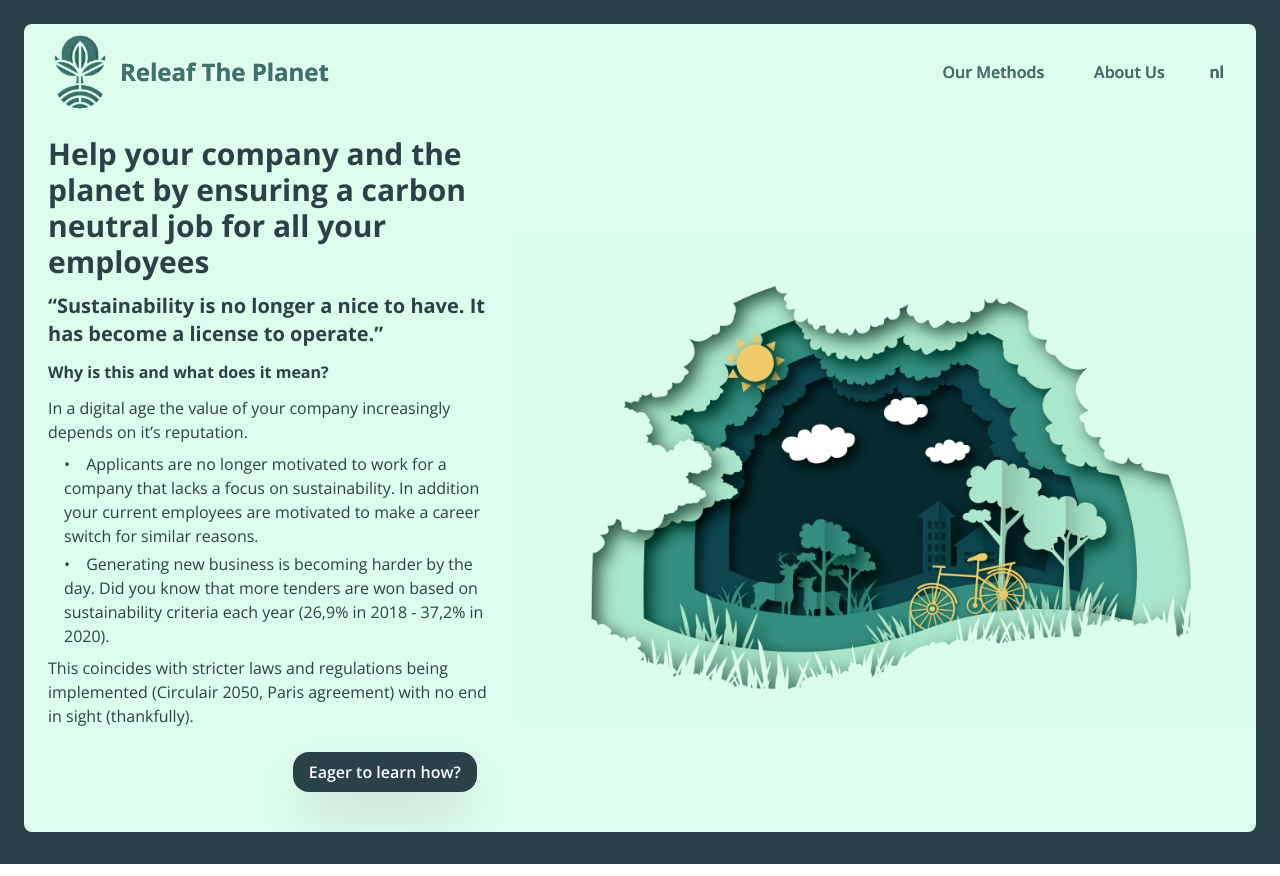
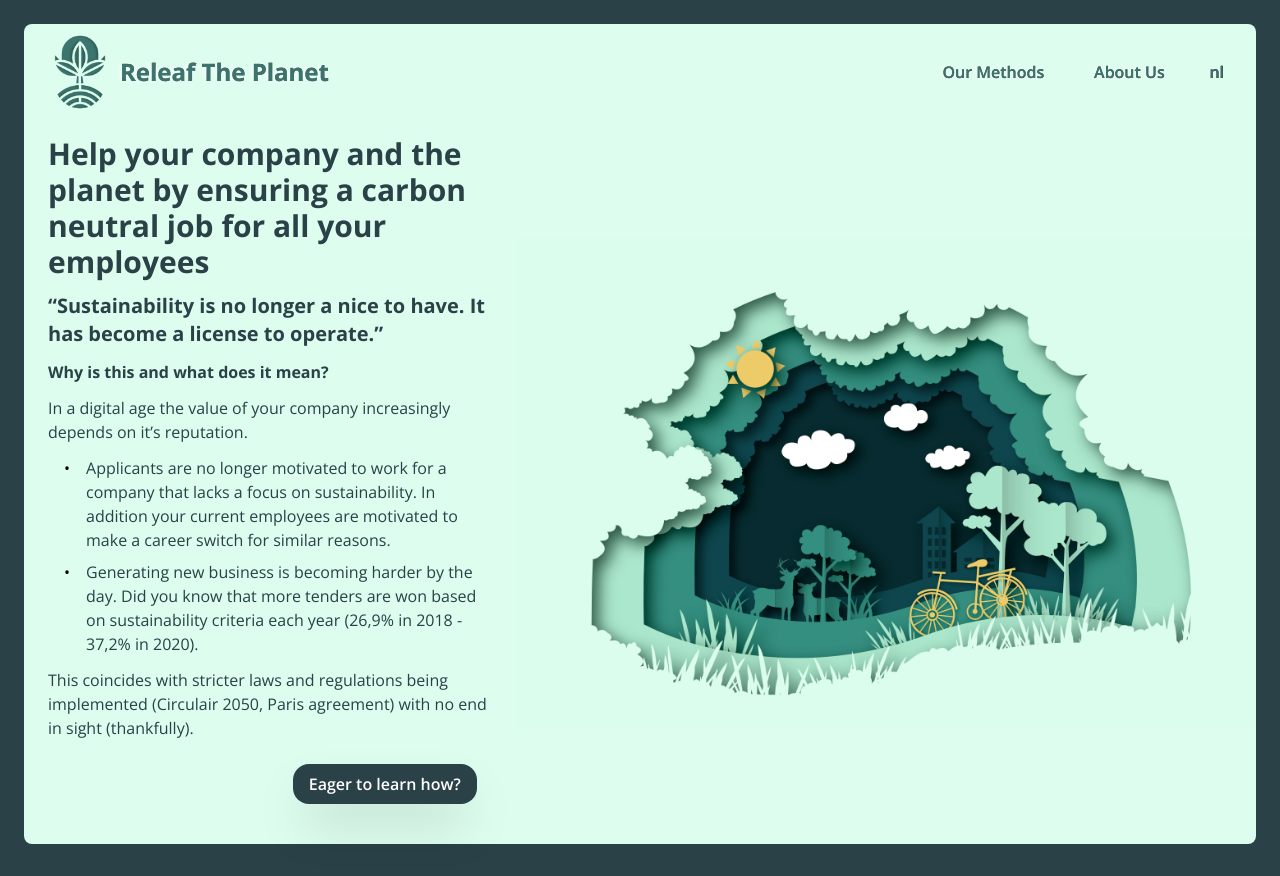
Before and after one commit to paulinevos/releaf, a Next.js app: page / in a window 1280 px wide. Built offline with nearby package versions, Linux system fonts and the light colour scheme.

Commit message:
space for bullets

```diff
--- a/pages/index.js
+++ b/pages/index.js
@@ -45,8 +45,14 @@ export default function Home() {
               <p className="text-xl text-leaf-800 font-extrabold mb-3">“{pageContent.subtitle}”</p>
               <p className="text-leaf-800 font-bold my-3">{pageContent.question}</p>
               <p className="text-leaf-800 my-2">{pageContent.q_description}</p>
-              <p className="text-leaf-800 my-1 ml-4">•   <span className="ml-3">{pageContent.q_1}</span></p>
-              <p className="text-leaf-800 my-1 ml-4">•   <span className="ml-3">{pageContent.q_2}</span></p>
+              <div className="flex ml-4">
+                <div className="pt-1">•   </div>
+                <p className="text-leaf-800 my-1 ml-4">{pageContent.q_1}</p>
+              </div>
+              <div className="flex ml-4">
+                <div className="pt-1">•   </div>
+                <p className="text-leaf-800 my-1 ml-4">{pageContent.q_2}</p>
+              </div>
               <p className="text-leaf-800 my-2">{pageContent.sub_description}</p>
               <Link href="/our-methods" passHref>
                 <div className="text-right">
```
